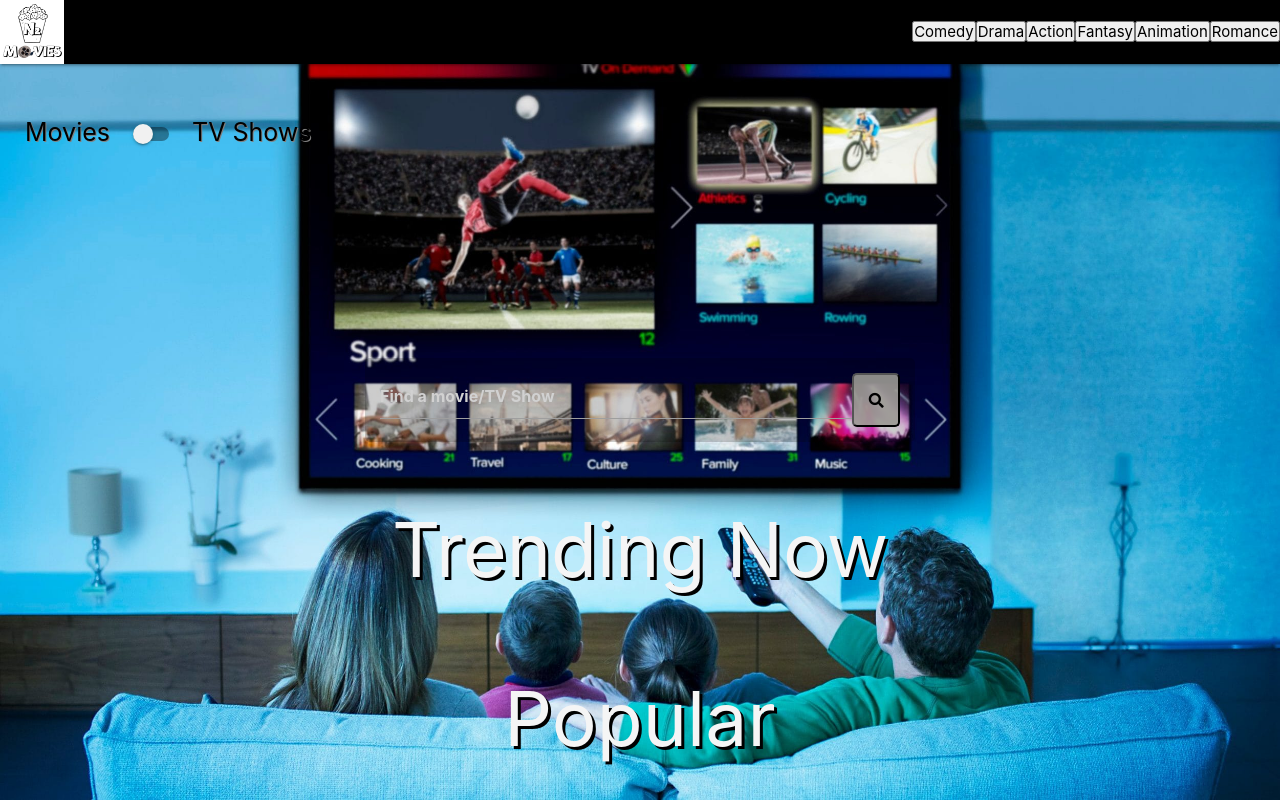
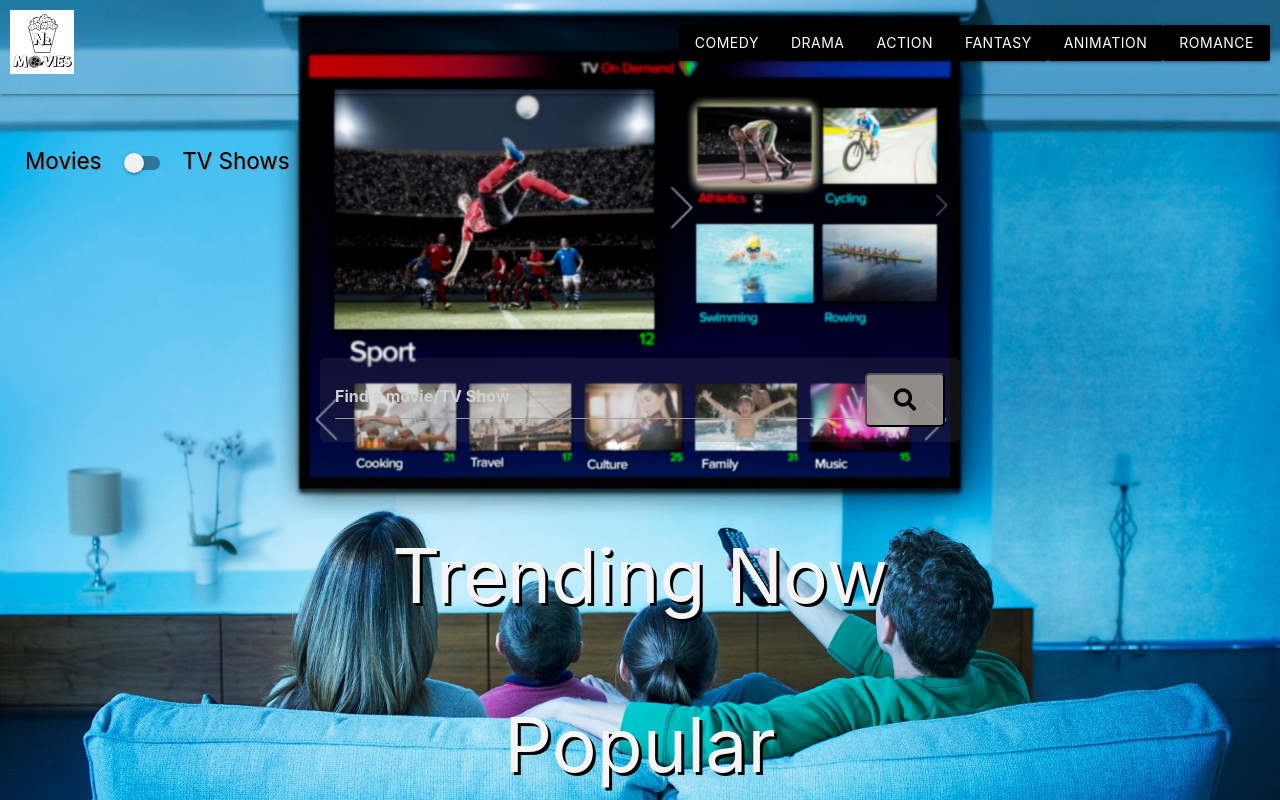
Before and after one commit to katjones23/N2Movies, a plain HTML site: page index.html in a window 1280 px wide. Shown: the top 800 px of the page. Drawn offline with nearby package versions, Linux system fonts and the light colour scheme; no server answers.

Commit message:
feat:updating my branch

```diff
--- a/index.css
+++ b/index.css
@@ -6,9 +6,17 @@
 }
 
 .nav-wrapper{
-  background-color: black;
+
   position: relative;
-  height: 125px;
+  padding: 10px;
+
+
+
+}
+.nav-bar{
+  height: 100%;
+  position: relative;
+  padding-bottom: 20px;
 }
 
 body {
@@ -25,9 +33,6 @@ body {
   opacity: 0.2;
 }
 
-.background-image{
-  opacity: 0.2;
-}
 
 .switch-mode{
   margin-top: 50px;
@@ -36,7 +41,7 @@ body {
 
 .switch-text{
   color: black;
-  font-size: 25px;
+  font-size: 150%;
   text-shadow: 1px 1px gray;
 }
 
@@ -45,9 +50,9 @@ body {
   top: 50%;
   left: 50%;
   transform: translate(-50%, -50%);
-  background: rgba(0,0,0,0.2);
-  max-width: 550px;
-  width: 100%;
+  background: rgba(83, 83, 83, 0.2);
+
+  width: 50%;
   padding: 15px;
   border-radius: 5px;
   display: flex;
@@ -58,7 +63,7 @@ body {
 .wrapper .z-input{
   width: 85%;
   padding: 15px 20px;
-  border: none;
+  border-bottom: none;
   border-radius: 5px;
   font-weight: bold;
   color: white;
@@ -66,7 +71,8 @@ body {
 
 .searchBtn{
   background: #9b9a93e5;
-  width: 10%;
+  font-size: 150%;
+  width: 15%;
   border-radius: 5px;
   position: relative;
   cursor: pointer;
@@ -131,3 +137,12 @@ h2{
 .checked {
   color: orange;
 }
+
+.genreChoice{
+  background-color: black;
+  color: white;
+}
+
+.brand-logo{
+  height: 100px;
+}
--- a/index.html
+++ b/index.html
@@ -16,19 +16,19 @@
 <body>
 
 
-  <nav class="nav-bar">
+  <nav class="nav-bar N/A transparent">
     <div class="nav-wrapper">
 
       <a href="./index.html" class="brand-logo"><img src="N2MOVIESlogo2.png" alt="N2MOVIESlogo" width="= " 100
           height="64"></i></a>
       <a href="./index.html" data-target="mobile-demo" class="sidenav-trigger"><i class="material-icons">Genre</i></a>
       <ul class="right hide-on-med-and-down" id="menu-btn">
-        <li><button class="genreChoice">Comedy</button></li>
-        <li><button class="genreChoice">Drama</button></li>
-        <li><button class="genreChoice">Action</button></li>
-        <li><button class="genreChoice">Fantasy</button></li>
-        <li><button class="genreChoice">Animation</button></li>
-        <li><button class="genreChoice">Romance</button></li>
+        <li><button class="genreChoice waves-effect waves-light btn">Comedy</button></li>
+        <li><button class="genreChoice waves-effect waves-light btn">Drama</button></li>
+        <li><button class="genreChoice waves-effect waves-light btn">Action</button></li>
+        <li><button class="genreChoice waves-effect waves-light btn">Fantasy</button></li>
+        <li><button class="genreChoice waves-effect waves-light btn">Animation</button></li>
+        <li><button class="genreChoice waves-effect waves-light btn">Romance</button></li>
       </ul>
       <ul class="sidenav" id="mobile-demo">
         <li><a href="./comedy.html" class="comedyBtn">Comedy</a></li>
@@ -60,6 +60,7 @@
       </button>
     </div>
   </section>
+
 
   <br>
   <br>
@@ -119,8 +120,8 @@
     <div class="container-footer">
       <div class="row">
         <div class="col l2 s12">
-          <a href="./index.html" class="brand-logo"><img src="N2MOVIESlogo2.png" alt="N2MOVIESlogo" width="150px"
-              height="150px"></i></a>
+          <a href="./index.html" class="brand-logo"><img src="N2MOVIESlogo2.png" alt="N2MOVIESlogo" width="125px"
+              height="125px"></i></a>
         </div>
         <div class="col l4 s12">
           <!-- <h5 class="white-text">Footer Content</h5>
```
